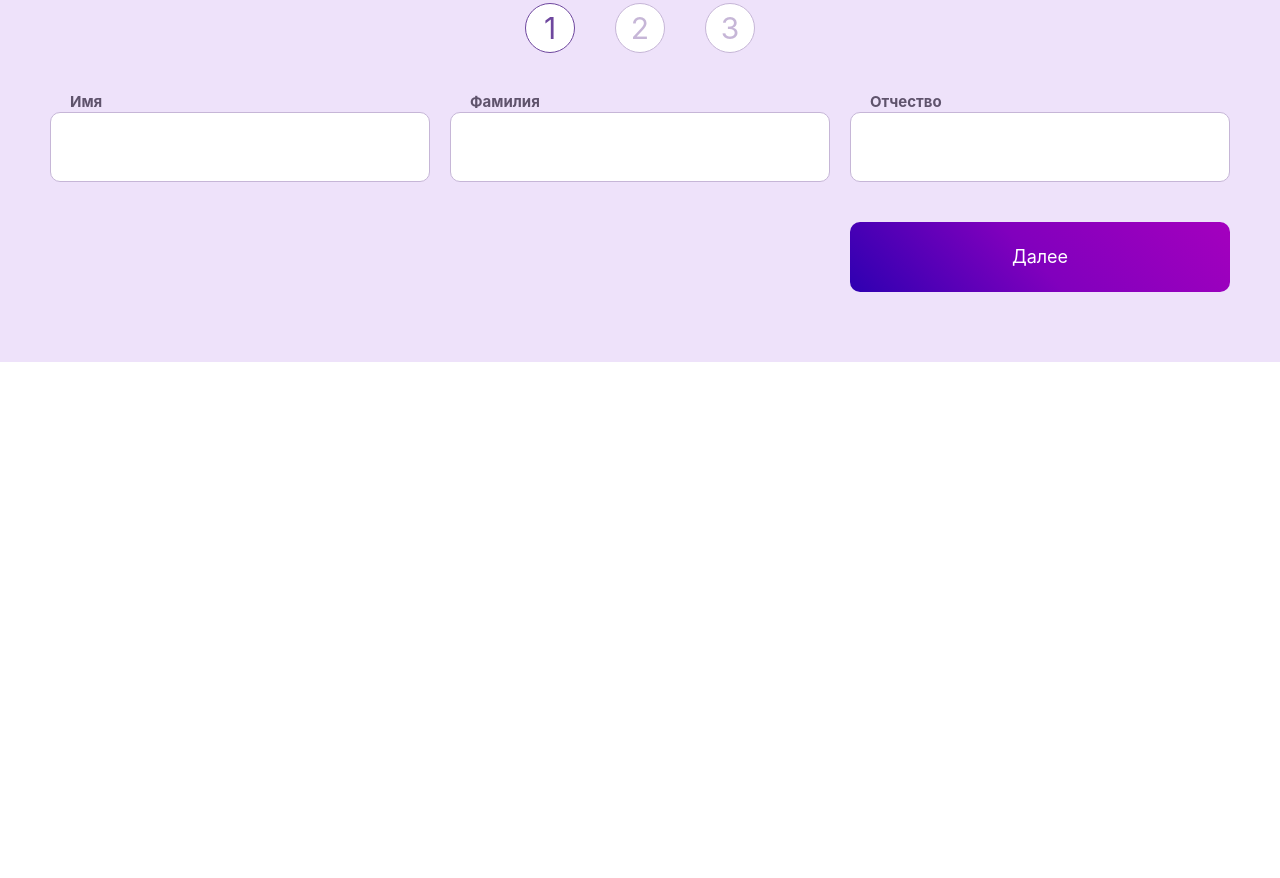
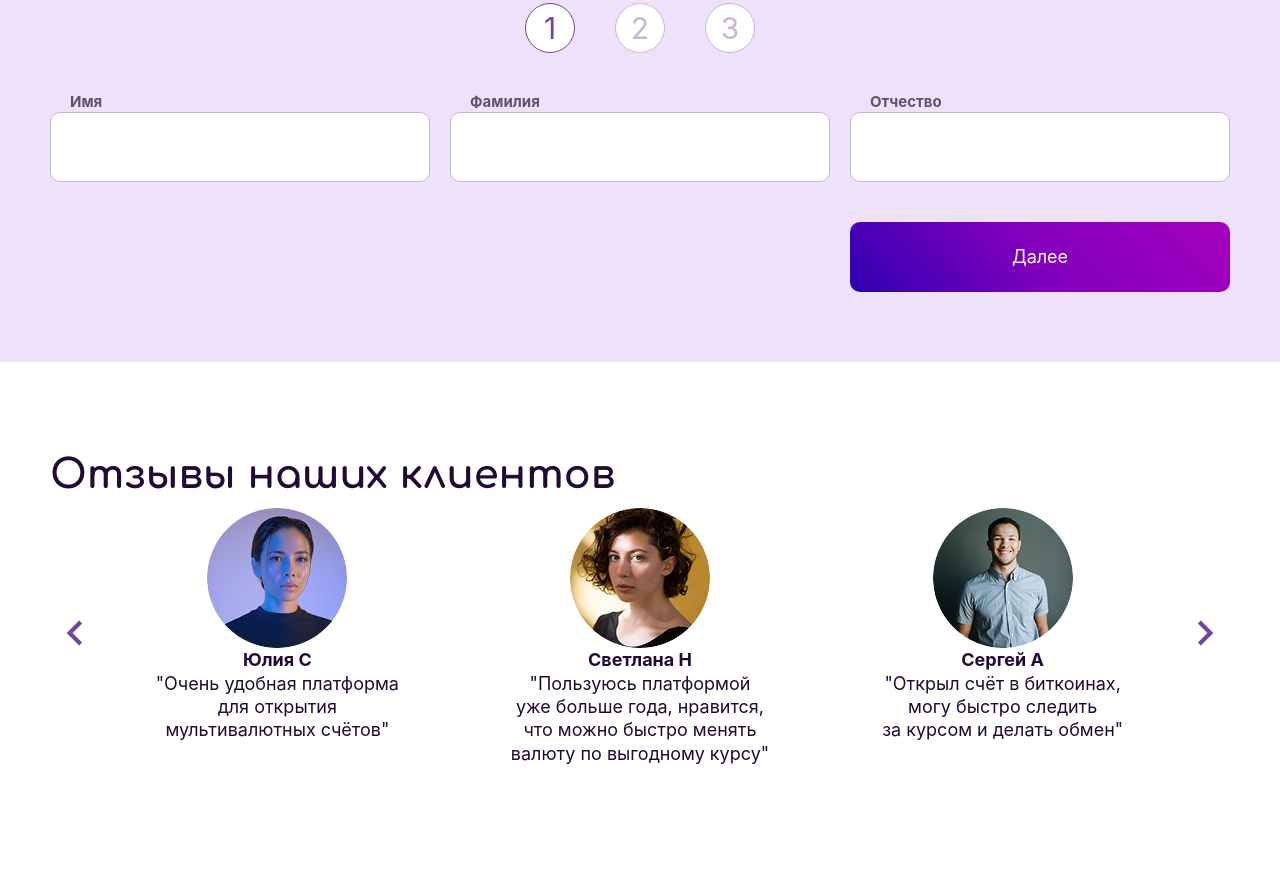
Before and after one commit to Lotlin/cmoney-landing, a website built with webpack: page public/index.html in a window 1280 px wide. Shown: the part 1273-2151 px from the top of the page. Before the commit the page ends 1635 px from the top, so only its background shows below. Built offline with nearby package versions, Linux system fonts and the light colour scheme; files whose address does not match are found by name.

Commit message:
css reviews

```diff
--- a/public/index.html
+++ b/public/index.html
@@ -165,24 +165,22 @@
         <h2 class="reviews__title">Отзывы наших клиентов</h2>
 
         <div class="slider" role="region" aria-live="polite">
-          <div class="slider__wrapper">
           <div class="slider__item">
-              <img src="../src/img/users/user-1.jpg" alt="аватар пользователя, оставившего отзыв">
+            <img class="slider__img" src="../src/img/users/user-1.jpg" alt="аватар пользователя, оставившего отзыв">
             <p class="slider__user-name">Юлия С</p>
             <p class="slider__review">"Очень удобная платформа для открытия мультивалютных счётов"</p>
           </div>
 
           <div class="slider__item">
-              <img src="../src/img/users/user-2.jpg" alt="аватар пользователя, оставившего отзыв">
+            <img class="slider__img" src="../src/img/users/user-2.jpg" alt="аватар пользователя, оставившего отзыв">
             <p class="slider__user-name">Светлана Н</p>
-              <p class="slider__review">"Пользуюсь платформой уже больше года, нравится, что можно быстро менять валюту по&nbsp;выгодному курсу"</p>
+            <p class="slider__review">"Пользуюсь платформой уже больше года, нравится, что&nbsp;можно быстро менять валюту по&nbsp;выгодному курсу"</p>
           </div>
 
           <div class="slider__item">
-              <img src="../src/img/users/user-3.jpg" alt="аватар пользователя, оставившего отзыв">
+            <img class="slider__img" src="../src/img/users/user-3.jpg" alt="аватар пользователя, оставившего отзыв">
             <p class="slider__user-name">Сергей А</p>
             <p class="slider__review">"Открыл счёт в&nbsp;биткоинах, могу быстро следить за&nbsp;курсом и&nbsp;делать обмен"</p>
-            </div>
           </div>
 
           <button class="slider__button slider__button--prev" aria-label="предыдущий слайд">
@@ -262,7 +260,7 @@
         </li>
       </ul>
       <!--toDO  вынести стили-->
-      <div id="map" style="height: 200px; width: 420px;"></div>
+      <div class="footer__map" id="map" style="height: 200px; width: 420px;"></div>
 
       <div class="footer__copyright">&copy; C-Money, 2025</div>
     </div>
--- a/src/style/components/_slider.scss
+++ b/src/style/components/_slider.scss
@@ -1,23 +1,112 @@
+@use "../base/variables" as *;
+@use "../base/mixins" as *;
+@use "../base/breakpoints" as *;
+
 .slider {
+  position: relative;
+  display: grid;
+  grid-template-columns: repeat(1, 1fr);
+  transition: transform 0.3s ease-in-out;
 
-  &__wrapper {
+  &__item {
+    max-width: 190px;
+    margin: 0 auto;
+    display: flex;
+    flex-direction: column;
+    column-gap: 10px;
+    align-items: center;
+    text-align: center;
   }
 
-  &__item {
+  &__img {
+    width: 80px;
+    height: 80px;
+    border-radius: 50%;
+    object-fit: cover;
   }
 
   &__user-name {
+    font-weight: 700;
+    font-size: 14px;
+    line-height: 1.3;
+    color: $primary-text;
   }
 
   &__review {
+    font-weight: 400;
+    font-size: 14px;
+    line-height: 1.3;
+    color: $primary-text;
   }
 
   &__button {
+    width: 36px;
+    height: 36px;
+    position: absolute;
+    top: 60px;
 
-  &--prev {
+    &--prev {
+      left: 0;
+    }
+
+    &--next {
+      right: 0;
+    }
   }
 
-  &--next {
+  @include media-query('md') {
+    width: 100%;
+    grid-template-columns: repeat(2, 1fr);
+    gap: 20px;
+    padding: 0 56px;
+
+    &__item {
+      max-width: 224px;
+    }
+
+    &__user-name {
+      font-size: 18px;
+    }
+
+    &__review {
+      max-width: 220px;
+      font-size: 18px;
+    }
+
+    &__button {
+      width: 50px;
+      height: 50px;
+      position: absolute;
+      top: 90px;
+    }
   }
+
+  @include media-query('lg') {
+    grid-template-columns: repeat(3, 1fr);
+
+    &__item {
+      max-width: 300px;
+    }
+
+    &__img {
+      width: 140px;
+      height: 140px;
+    }
+
+    &__user-name {
+      font-size: 18px;
+    }
+
+    &__review {
+      max-width: 260px;
+      font-size: 18px;
+    }
+
+    &__button {
+      width: 50px;
+      height: 50px;
+      position: absolute;
+      top: 100px;
+    }
   }
-  }
+}
--- a/src/style/layout/_footer.scss
+++ b/src/style/layout/_footer.scss
@@ -1,6 +1,5 @@
 .footer {
   display: none;
-
   &__container {
   }
 
@@ -19,6 +18,10 @@
   }
   }
 
+  &__map {
+
+  }
+
   &__copyright {
   }
   }
--- a/src/style/layout/main/_reviews.scss
+++ b/src/style/layout/main/_reviews.scss
@@ -1,8 +1,45 @@
+@use "../../base/variables" as *;
+@use "../../base/mixins" as *;
+@use "../../base/breakpoints" as *;
+
 .reviews {
-display: none;
-  &__container {
+  padding: 60px 0;
+
+  &__title {
+    margin-bottom: 20px;
+    width: 100%;
+    max-width: 210px;
+    font-family: $font-secondary;
+    font-weight: 700;
+    font-size: 20px;
+    color: $primary-text;
   }
 
-  &__title {
+  @include media-query('md') {
+    padding: 80px 0;
+
+    &__title {
+      margin-bottom: 40px;
+      max-width: 380px;
+      font-size: 40px;
+    }
   }
+
+  @include media-query('lg') {
+    padding: 87px 0 90px;
+
+    &__title {
+      margin-bottom: 10px;
+      max-width: 780px;
+    }
   }
+
+  @include media-query('xl') {
+    padding: 90px 0 113px;
+
+    &__title {
+      margin-bottom: 10px;
+      max-width: 780px;
+    }
+  }
+}
```
Lines whose indentation alone changed are shown as unchanged.
